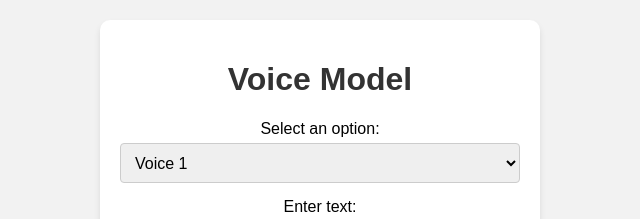
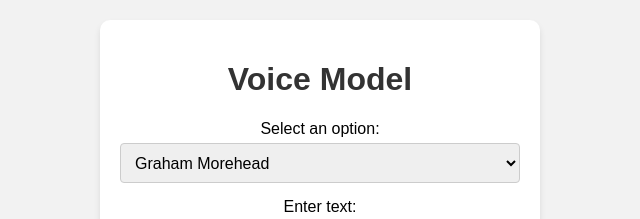
Before and after one commit to nmautz/GUHackathon2023, a website: page public/index.html in a window 1280 px wide. Shown: the top 219 px of the page, without its empty margins (320-960 px from the left). Drawn offline with Linux system fonts and the light colour scheme.

Commit message:
named voices

```diff
--- a/public/index.html
+++ b/public/index.html
@@ -144,9 +144,8 @@
         <form>
             <label for="selectBox">Select an option:</label>
             <select id="selectBox">
-                <option value="voice0">Voice 1</option>
-                <option value="voice1">Voice 2</option>
-                <option value="voice2">Voice 3</option>
+                <option value="voice0">Graham Morehead</option>
+                <option value="voice1">Aaron Crandal</option>
             </select>
             <label for="textInput">Enter text:</label>
             <input type="text" id="textInput" placeholder="Type something">
```
